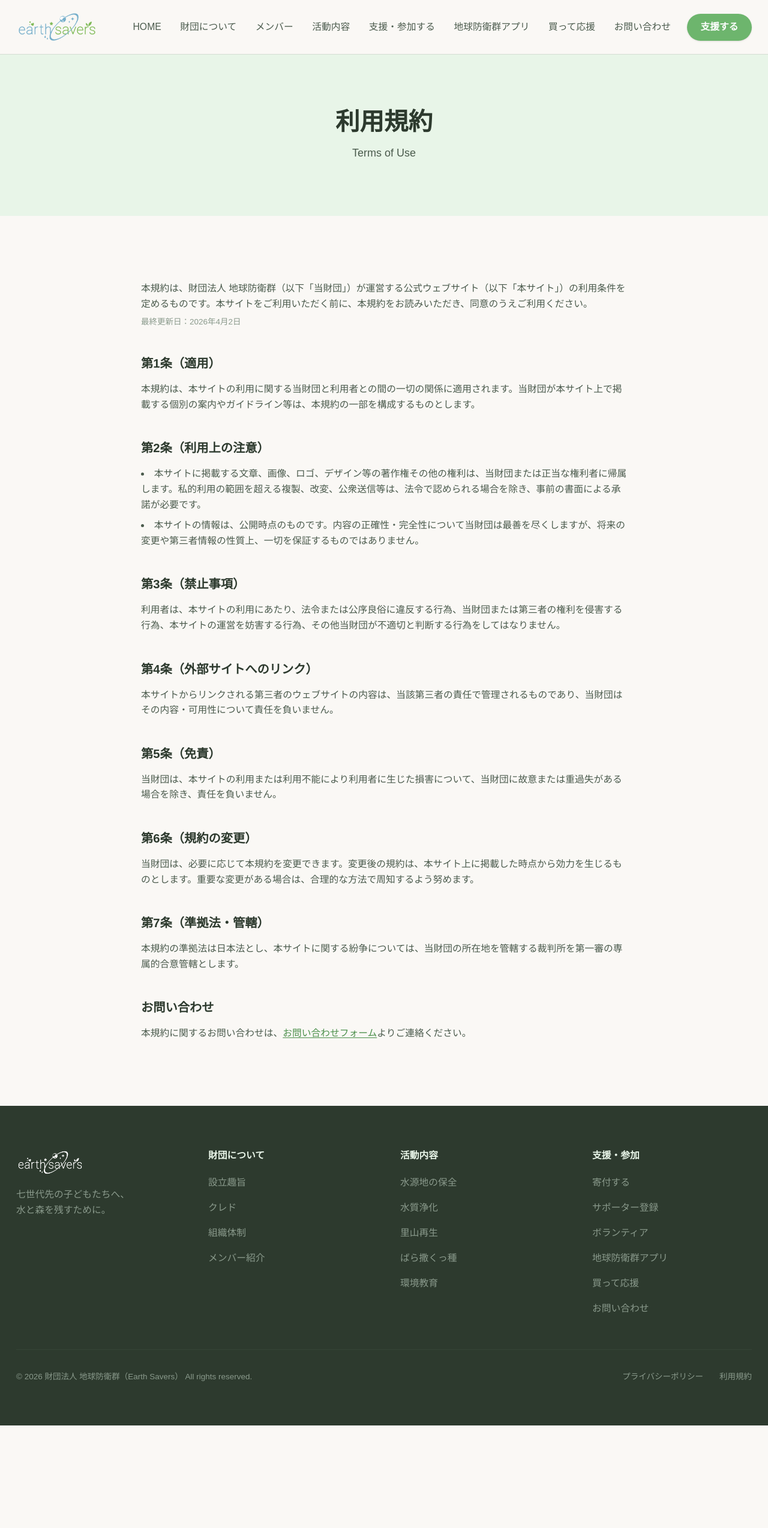
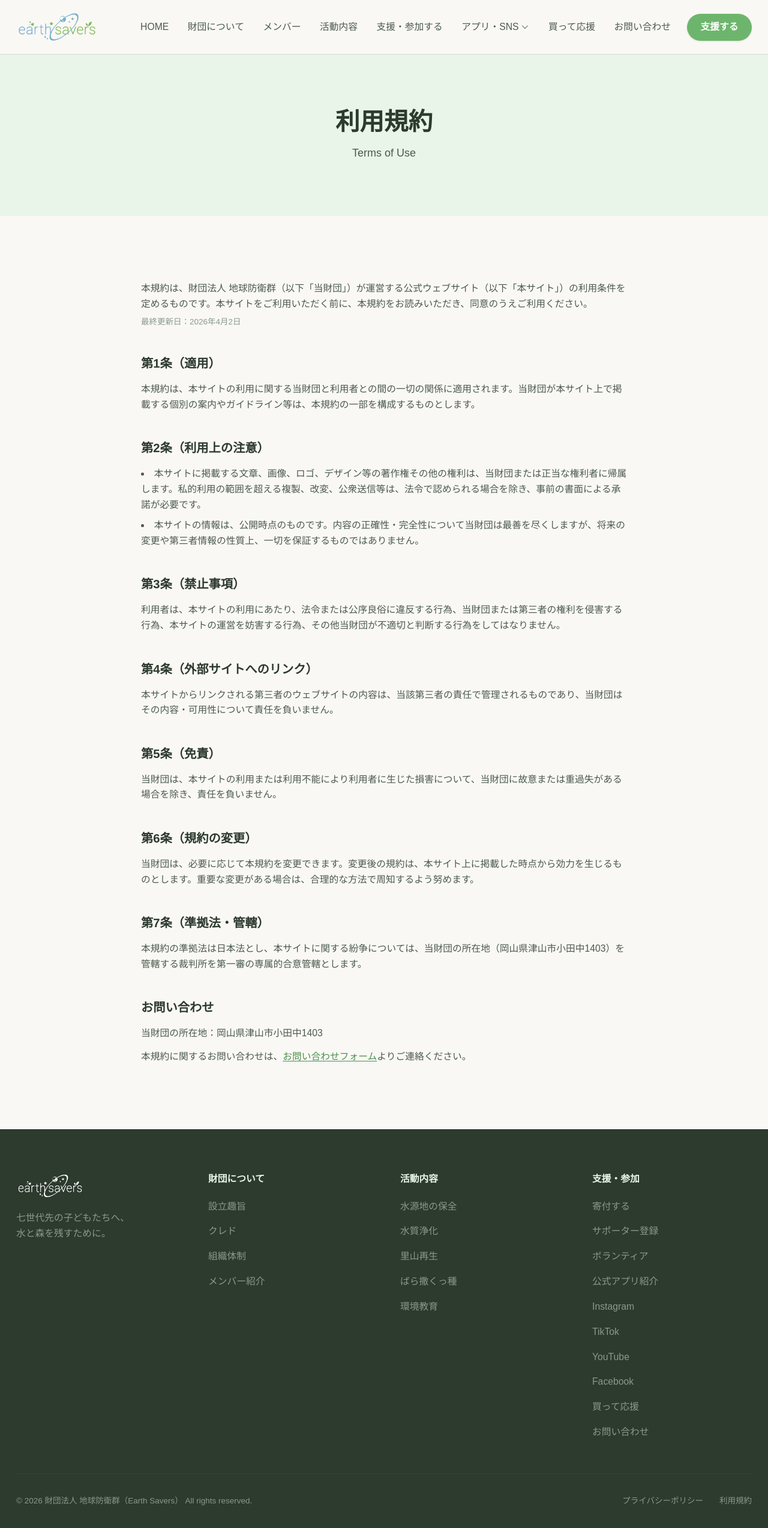
Before and after one commit to haitakamak-cmyk/earth-savers-web, a Next.js app: page /terms in a window 1280 px wide. Shown: the top 2548 px of the page at 60% size. Before the commit the page ends 2377 px from the top, so only its background shows below. Built offline with nearby package versions, Linux system fonts and the light colour scheme; a web font is replaced by a local one.

Commit message:
変更内容

```diff
--- a/package.json
+++ b/package.json
@@ -9,6 +9,8 @@
     "lint": "eslint"
   },
   "dependencies": {
+    "@upstash/ratelimit": "^2.0.8",
+    "@upstash/redis": "^1.37.0",
     "next": "16.2.2",
     "react": "19.2.4",
     "react-dom": "19.2.4",
--- a/src/app/join/bank-donation/page.tsx
+++ b/src/app/join/bank-donation/page.tsx
@@ -151,7 +151,7 @@ export default async function BankDonationPage({ searchParams }: PageProps) {
                   振込先口座
                 </h2>
                 <p className="mt-2 text-sm leading-relaxed text-text-secondary">
-                  下記の口座へお振込みください。郵便振替の場合は、払込取扱票の備考欄にご氏名のご記入にご協力ください。
+                  下記の口座へお振込みください。
                 </p>
                 <div className="mt-5 rounded-2xl border border-border bg-white p-5 shadow-sm sm:p-6">
                   {bankDetails ? (
@@ -172,7 +172,7 @@ export default async function BankDonationPage({ searchParams }: PageProps) {
                   )}
                 </div>
                 <p className="mt-4 text-sm text-text-muted">
-                  寄付金受領証明書の発行や、メールでの案内をご希望の方は{" "}
+                  メールでの案内をご希望の方は{" "}
                   <Link
                     href="/contact?intent=bank-donation"
                     className="text-wakakusa underline hover:text-wakakusa-dark"
--- a/src/app/privacy/page.tsx
+++ b/src/app/privacy/page.tsx
@@ -97,6 +97,9 @@ export default function PrivacyPage() {
             8. お問い合わせ窓口
           </h2>
           <p className="mt-3 text-sm leading-relaxed">
+            当財団の所在地：岡山県津山市小田中1403
+          </p>
+          <p className="mt-3 text-sm leading-relaxed">
             個人情報の取扱いに関するお問い合わせは、
             <Link
               href="/contact"
--- a/src/app/terms/page.tsx
+++ b/src/app/terms/page.tsx
@@ -79,12 +79,15 @@ export default function TermsPage() {
             第7条（準拠法・管轄）
           </h2>
           <p className="mt-3 text-sm leading-relaxed">
-            本規約の準拠法は日本法とし、本サイトに関する紛争については、当財団の所在地を管轄する裁判所を第一審の専属的合意管轄とします。
+            本規約の準拠法は日本法とし、本サイトに関する紛争については、当財団の所在地（岡山県津山市小田中1403）を管轄する裁判所を第一審の専属的合意管轄とします。
           </p>
 
           <h2 className="mt-10 text-lg font-bold text-text-primary">
             お問い合わせ
           </h2>
+          <p className="mt-3 text-sm leading-relaxed">
+            当財団の所在地：岡山県津山市小田中1403
+          </p>
           <p className="mt-3 text-sm leading-relaxed">
             本規約に関するお問い合わせは、
             <Link
--- a/src/components/Footer.tsx
+++ b/src/components/Footer.tsx
@@ -1,5 +1,7 @@
 import Image from "next/image";
 import Link from "next/link";
+
+import { appSnsLinks } from "@/lib/app-sns-links";
 
 const footerLinks = [
   {
@@ -27,7 +29,11 @@ const footerLinks = [
       { label: "寄付する", href: "/join#donation" },
       { label: "サポーター登録", href: "/join#supporter" },
       { label: "ボランティア", href: "/join#volunteer" },
-      { label: "地球防衛群アプリ", href: "/app-intro" },
+      ...appSnsLinks.map((l) => ({
+        label: l.label,
+        href: l.href,
+        external: l.external,
+      })),
       { label: "買って応援", href: "/shop" },
       { label: "お問い合わせ", href: "/contact" },
     ],
@@ -63,13 +69,24 @@ export function Footer() {
               </h3>
               <ul className="space-y-2.5">
                 {group.links.map((link) => (
-                  <li key={link.href}>
-                    <Link
-                      href={link.href}
-                      className="text-sm text-text-muted hover:text-ivory-warm transition-colors"
-                    >
-                      {link.label}
-                    </Link>
+                  <li key={`${link.label}-${link.href}`}>
+                    {"external" in link && link.external ? (
+                      <a
+                        href={link.href}
+                        target="_blank"
+                        rel="noopener noreferrer"
+                        className="text-sm text-text-muted transition-colors hover:text-ivory-warm"
+                      >
+                        {link.label}
+                      </a>
+                    ) : (
+                      <Link
+                        href={link.href}
+                        className="text-sm text-text-muted transition-colors hover:text-ivory-warm"
+                      >
+                        {link.label}
+                      </Link>
+                    )}
                   </li>
                 ))}
               </ul>
--- a/src/components/Header.tsx
+++ b/src/components/Header.tsx
@@ -4,50 +4,119 @@ import Image from "next/image";
 import Link from "next/link";
 import { useState } from "react";
 
-const navItems = [
+import { appSnsLinks } from "@/lib/app-sns-links";
+
+const navItemsBeforeAppSns = [
   { label: "HOME", href: "/" },
   { label: "財団について", href: "/about" },
   { label: "メンバー", href: "/members" },
   { label: "活動内容", href: "/activities" },
   { label: "支援・参加する", href: "/join" },
-  { label: "地球防衛群アプリ", href: "/app-intro" },
+];
+
+const navItemsAfterAppSns = [
   { label: "買って応援", href: "/shop" },
   { label: "お問い合わせ", href: "/contact" },
 ];
+
+function ChevronDownIcon({ className }: { className?: string }) {
+  return (
+    <svg
+      className={className}
+      fill="none"
+      stroke="currentColor"
+      viewBox="0 0 24 24"
+      aria-hidden
+    >
+      <path
+        strokeLinecap="round"
+        strokeLinejoin="round"
+        strokeWidth={2}
+        d="M19 9l-7 7-7-7"
+      />
+    </svg>
+  );
+}
+
+function navLinkClassDesktop() {
+  return "rounded-lg px-2 py-2 text-xs font-medium text-text-secondary transition-colors hover:bg-wakakusa-light hover:text-wakakusa-dark lg:px-3 lg:text-sm";
+}
 
 export function Header() {
   const [isOpen, setIsOpen] = useState(false);
 
   return (
-    <header className="sticky top-0 z-50 bg-ivory/95 backdrop-blur-sm border-b border-border">
-      <div className="max-w-6xl mx-auto px-4 sm:px-6">
-        <div className="flex items-center justify-between h-16 sm:h-20">
+    <header className="sticky top-0 z-50 border-b border-border bg-ivory/95 backdrop-blur-sm">
+      <div className="mx-auto max-w-6xl px-4 sm:px-6">
+        <div className="flex h-16 items-center justify-between sm:h-20">
           {/* Logo */}
-          <Link href="/" className="flex items-center gap-2 shrink-0">
+          <Link href="/" className="flex shrink-0 items-center gap-2">
             <Image
               src="/images/logo/yoko_c1.png"
               alt="Earth Savers - 地球防衛群"
               width={180}
               height={48}
               priority
-              className="h-10 sm:h-12 w-auto"
+              className="h-10 w-auto sm:h-12"
             />
           </Link>
 
           {/* Desktop Nav */}
-          <nav className="hidden md:flex items-center gap-0.5 lg:gap-1">
-            {navItems.map((item) => (
-              <Link
-                key={item.href}
-                href={item.href}
-                className="rounded-lg px-2 py-2 text-xs font-medium text-text-secondary transition-colors hover:bg-wakakusa-light hover:text-wakakusa-dark lg:px-3 lg:text-sm"
+          <nav className="hidden items-center gap-0.5 md:flex lg:gap-1">
+            {navItemsBeforeAppSns.map((item) => (
+              <Link key={item.href} href={item.href} className={navLinkClassDesktop()}>
+                {item.label}
+              </Link>
+            ))}
+
+            <div className="group relative">
+              <button
+                type="button"
+                className={`${navLinkClassDesktop()} inline-flex items-center gap-0.5`}
+                aria-expanded={false}
+                aria-haspopup="menu"
               >
+                アプリ・SNS
+                <ChevronDownIcon className="h-3.5 w-3.5 opacity-70" />
+              </button>
+              <ul
+                role="menu"
+                className="invisible absolute right-0 top-full z-50 mt-1 min-w-[13rem] translate-y-1 rounded-xl border border-border bg-white py-2 opacity-0 shadow-lg transition-all duration-150 group-hover:visible group-hover:translate-y-0 group-hover:opacity-100 group-focus-within:visible group-focus-within:translate-y-0 group-focus-within:opacity-100"
+              >
+                {appSnsLinks.map((link) => (
+                  <li key={link.href} role="none">
+                    {link.external ? (
+                      <a
+                        role="menuitem"
+                        href={link.href}
+                        target="_blank"
+                        rel="noopener noreferrer"
+                        className="block px-4 py-2.5 text-sm text-text-secondary transition-colors hover:bg-wakakusa-light hover:text-wakakusa-dark"
+                      >
+                        {link.label}
+                      </a>
+                    ) : (
+                      <Link
+                        role="menuitem"
+                        href={link.href}
+                        className="block px-4 py-2.5 text-sm text-text-secondary transition-colors hover:bg-wakakusa-light hover:text-wakakusa-dark"
+                      >
+                        {link.label}
+                      </Link>
+                    )}
+                  </li>
+                ))}
+              </ul>
+            </div>
+
+            {navItemsAfterAppSns.map((item) => (
+              <Link key={item.href} href={item.href} className={navLinkClassDesktop()}>
                 {item.label}
               </Link>
             ))}
             <Link
               href="/join"
-              className="ml-2 px-5 py-2.5 text-sm font-semibold text-white bg-wakakusa hover:bg-wakakusa-dark rounded-full transition-colors shadow-sm"
+              className="ml-2 rounded-full bg-wakakusa px-5 py-2.5 text-sm font-semibold text-white shadow-sm transition-colors hover:bg-wakakusa-dark"
             >
               支援する
             </Link>
@@ -55,16 +124,13 @@ export function Header() {
 
           {/* Mobile Menu Button */}
           <button
+            type="button"
             onClick={() => setIsOpen(!isOpen)}
-            className="md:hidden p-2 text-text-secondary hover:text-wakakusa-dark rounded-lg"
-            aria-label="メニューを開く"
+            className="rounded-lg p-2 text-text-secondary hover:text-wakakusa-dark md:hidden"
+            aria-expanded={isOpen}
+            aria-label={isOpen ? "メニューを閉じる" : "メニューを開く"}
           >
-            <svg
-              className="w-6 h-6"
-              fill="none"
-              stroke="currentColor"
-              viewBox="0 0 24 24"
-            >
+            <svg className="h-6 w-6" fill="none" stroke="currentColor" viewBox="0 0 24 24">
               {isOpen ? (
                 <path
                   strokeLinecap="round"
@@ -87,14 +153,59 @@ export function Header() {
 
       {/* Mobile Nav */}
       {isOpen && (
-        <div className="md:hidden border-t border-border bg-ivory">
-          <nav className="px-4 py-3 space-y-1">
-            {navItems.map((item) => (
+        <div className="border-t border-border bg-ivory md:hidden">
+          <nav className="space-y-1 px-4 py-3">
+            {navItemsBeforeAppSns.map((item) => (
               <Link
                 key={item.href}
                 href={item.href}
                 onClick={() => setIsOpen(false)}
-                className="block px-4 py-3 text-base font-medium text-text-secondary hover:text-wakakusa-dark hover:bg-wakakusa-light rounded-lg transition-colors"
+                className="block rounded-lg px-4 py-3 text-base font-medium text-text-secondary transition-colors hover:bg-wakakusa-light hover:text-wakakusa-dark"
+              >
+                {item.label}
+              </Link>
+            ))}
+
+            <details className="group rounded-lg">
+              <summary className="cursor-pointer list-none px-4 py-3 text-base font-medium text-text-secondary marker:hidden [&::-webkit-details-marker]:hidden">
+                <span className="flex items-center justify-between">
+                  アプリ・SNS
+                  <ChevronDownIcon className="h-4 w-4 opacity-60 transition-transform group-open:rotate-180" />
+                </span>
+              </summary>
+              <div className="ml-2 mt-1 space-y-0.5 border-l-2 border-wakakusa/25 pl-3">
+                {appSnsLinks.map((link) =>
+                  link.external ? (
+                    <a
+                      key={link.href}
+                      href={link.href}
+                      target="_blank"
+                      rel="noopener noreferrer"
+                      onClick={() => setIsOpen(false)}
+                      className="block rounded-lg px-3 py-2.5 text-sm text-text-secondary hover:bg-wakakusa-light hover:text-wakakusa-dark"
+                    >
+                      {link.label}
+                    </a>
+                  ) : (
+                    <Link
+                      key={link.href}
+                      href={link.href}
+                      onClick={() => setIsOpen(false)}
+                      className="block rounded-lg px-3 py-2.5 text-sm text-text-secondary hover:bg-wakakusa-light hover:text-wakakusa-dark"
+                    >
+                      {link.label}
+                    </Link>
+                  ),
+                )}
+              </div>
+            </details>
+
+            {navItemsAfterAppSns.map((item) => (
+              <Link
+                key={item.href}
+                href={item.href}
+                onClick={() => setIsOpen(false)}
+                className="block rounded-lg px-4 py-3 text-base font-medium text-text-secondary transition-colors hover:bg-wakakusa-light hover:text-wakakusa-dark"
               >
                 {item.label}
               </Link>
@@ -102,7 +213,7 @@ export function Header() {
             <Link
               href="/join"
               onClick={() => setIsOpen(false)}
-              className="block mx-4 mt-3 py-3 text-center font-semibold text-white bg-wakakusa hover:bg-wakakusa-dark rounded-full transition-colors"
+              className="mx-4 mt-3 block rounded-full bg-wakakusa py-3 text-center font-semibold text-white transition-colors hover:bg-wakakusa-dark"
             >
               支援する
             </Link>
--- /dev/null
+++ b/src/lib/app-sns-links.ts
@@ -0,0 +1,24 @@
+/** ヘッダー・フッター共通：アプリ紹介（内部）＋ SNS（外部） */
+export const appSnsLinks = [
+  { label: "公式アプリ紹介", href: "/app-intro", external: false },
+  {
+    label: "Instagram",
+    href: "https://www.instagram.com/earth_savers.inc/",
+    external: true,
+  },
+  {
+    label: "TikTok",
+    href: "https://www.tiktok.com/@earth_savers.inc",
+    external: true,
+  },
+  {
+    label: "YouTube",
+    href: "https://www.youtube.com/@earthsaverschannel9703",
+    external: true,
+  },
+  {
+    label: "Facebook",
+    href: "https://www.facebook.com/esinc5",
+    external: true,
+  },
+] as const;
```
Also changed, not shown: src/app/api/contact/route.ts (+11 -1 lines), src/lib/rate-limit.ts (added, +65 -0 lines), タスク_アーカイブ/タスク_住所追記_ロクロー.md (added, +35 -0 lines), 1 other file (tests, documents, lock files or other folders).
